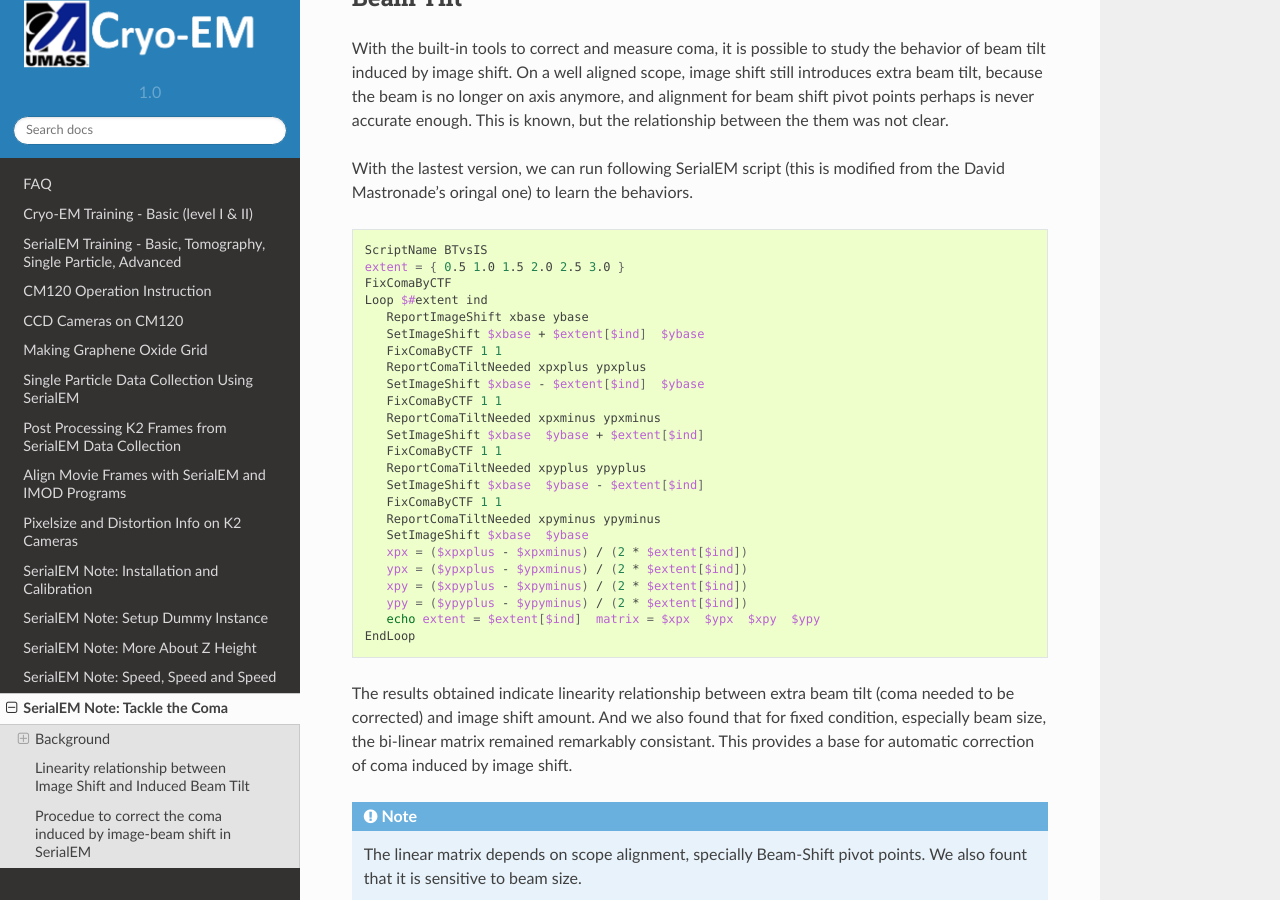
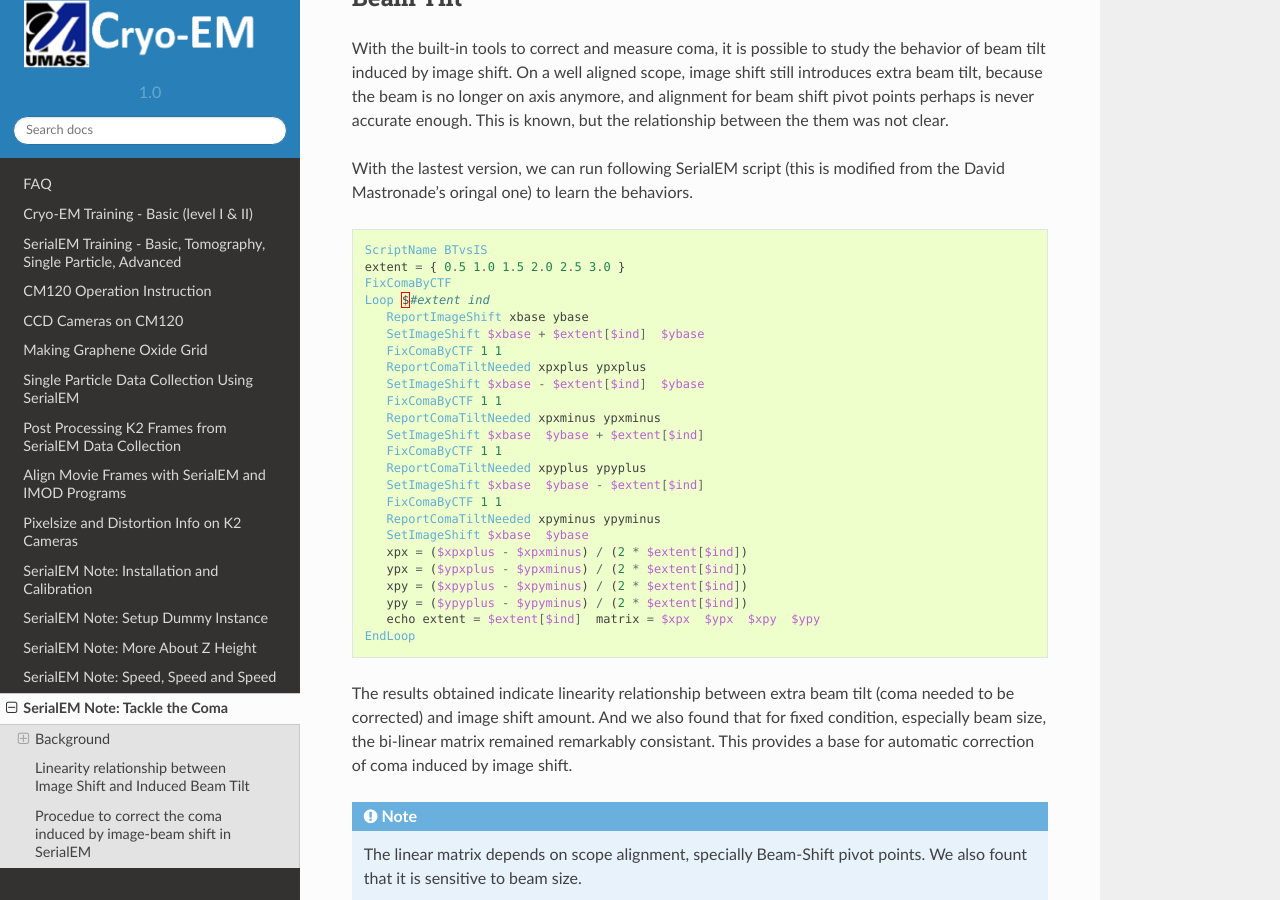
Before and after one commit to xuchen66/sphinx-emdocs, a Sphinx documentation site: the page built from source/serialEM-note-tackle-coma.rst, in a window 1280 px wide and 900 px high, scrolled down 1260 px. Built offline with Sphinx 7.4.7 and the Read the Docs theme 2.0.0, drawn with Linux system fonts in a browser that asks for light colours; pages that are not in the unit, such as notebooks, are missing from menus.

Commit message:
Update serialEM-note-tackle-coma.rst

```diff
--- a/source/serialEM-note-tackle-coma.rst
+++ b/source/serialEM-note-tackle-coma.rst
@@ -44,7 +44,7 @@ With the built-in tools to correct and measure coma, it is possible to study the
 
 With the lastest version, we can run following SerialEM script (this is modified from the David Mastronade's oringal one) to learn the behaviors.
 
-.. code-block:: bash
+.. code-block:: ruby
 
    ScriptName BTvsIS
    extent = { 0.5 1.0 1.5 2.0 2.5 3.0 }
```
